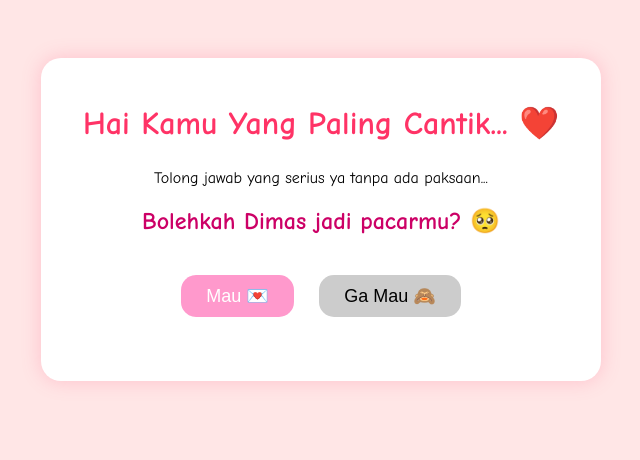
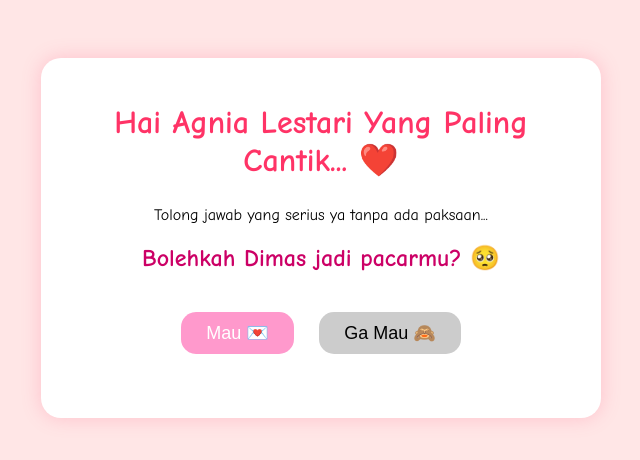
Before and after one commit to Maszzrh/Igni, a plain HTML site: page index.html in a window 1280 px wide. Shown: the whole page, without its empty margins (319-959 px from the left). Drawn offline with Linux system fonts and the light colour scheme.

Commit message:
index.html

```diff
--- a/index.html
+++ b/index.html
@@ -3,12 +3,12 @@
 <head>
   <meta charset="UTF-8" />
   <meta name="viewport" content="width=device-width, initial-scale=1.0"/>
-  <title>Confess ke Igti 😘</title>
+  <title>Confess ke Igni 😘</title>
   <link rel="stylesheet" href="style.css" />
 </head>
 <body>
   <div class="container">
-    <h1 class="animasi-teks">Hai Kamu Yang Paling Cantik... ❤️</h1>
+    <h1 class="animasi-teks">Hai Agnia Lestari Yang Paling Cantik... ❤️</h1>
     <p>Tolong jawab yang serius ya tanpa ada paksaan...</p>
     <h2 class="pertanyaan">Bolehkah Dimas jadi pacarmu? 🥺</h2>
 
```
